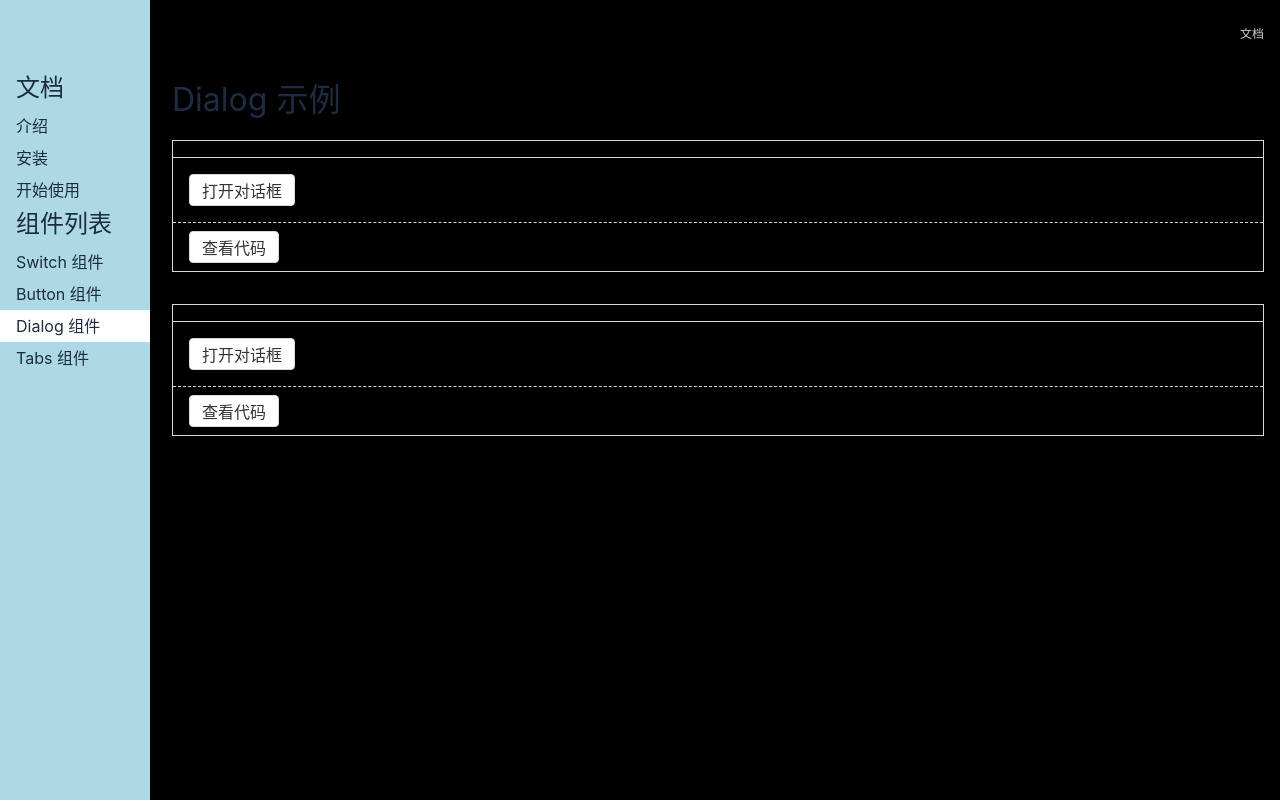
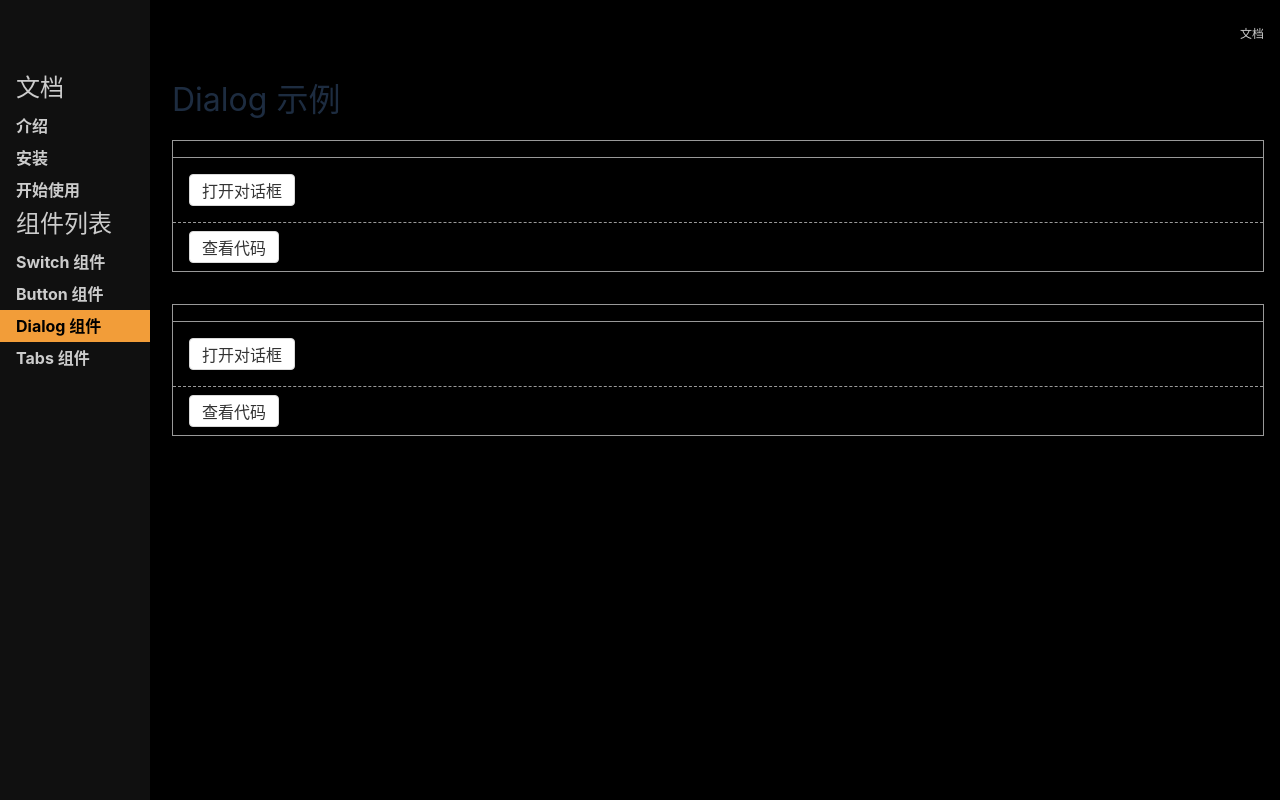
Before and after one commit to fishseven/Fish-UI, a Vue app in the folder fish-ui/: page /#/Doc/dialog in a window 1280 px wide. Built offline with nearby package versions, Linux system fonts and the light colour scheme.

Commit message:
初步改完

```diff
--- a/fish-ui/index.html
+++ b/fish-ui/index.html
@@ -6,7 +6,7 @@
   <meta name="viewport" content="width=device-width, initial-scale=1.0">
   <title>FishUI</title>
   <!-- <script src="//at.alicdn.com/t/font_2057051_9ta5kvxsl9d.js"></script> -->
-  <script src="//at.alicdn.com/t/font_2115164_3b6usgvsi9e.js"></script>
+  <script src="//at.alicdn.com/t/font_2115164_85s6ieq9rwl.js"></script>
 </head>
 <body>
   <div id="app"></div>
--- a/fish-ui/src/components/Demo.vue
+++ b/fish-ui/src/components/Demo.vue
@@ -50,7 +50,7 @@ export default {
 </script>
 
 <style lang="scss" scoped>
-$border-color: #d9d9d9;
+$border-color: #999;
 
 .demo {
     border: 1px solid $border-color;
--- a/fish-ui/src/components/SwitchDemo.vue
+++ b/fish-ui/src/components/SwitchDemo.vue
@@ -31,7 +31,7 @@ export default {
 </script>
 
 <style lang="scss" scoped>
-$border-color: #d9d9d9;
+$border-color: #999;
 
 .demo {
     border: 1px solid $border-color;
--- a/fish-ui/src/components/Topnav.vue
+++ b/fish-ui/src/components/Topnav.vue
@@ -10,8 +10,9 @@
     </li>
 
     <svg v-if="toggleMenuButtonVisible" class="toggleAside" @click="toggleMenu">
-        <use xlink:href="#icon-menu"></use>
+        <use xlink:href="#icon-menup"></use>
     </svg>
+
 </div>
 </template>
 
@@ -86,6 +87,7 @@ li {
     }
 
     >.toggleAside {
+        color: orange;
         width: 32px;
         height: 32px;
         // background: red;
--- a/fish-ui/src/lib/Button.vue
+++ b/fish-ui/src/lib/Button.vue
@@ -57,7 +57,7 @@ export default {
 $h: 32px;
 $border-color: #d9d9d9;
 $color: #333;
-$blue: #40a9ff;
+$blue: #f29d39;
 $radius: 4px;
 $red: red;
 $grey: grey;
--- a/fish-ui/src/lib/Switch.vue
+++ b/fish-ui/src/lib/Switch.vue
@@ -48,7 +48,7 @@ $h2: $h - 4px;
     }
 
     &.fish-checked {
-        background: #1890ff;
+        background: #f29d39;
 
         >span {
             left: calc(100% - #{$h2} - 2px);
--- a/fish-ui/src/lib/Tabs.vue
+++ b/fish-ui/src/lib/Tabs.vue
@@ -86,7 +86,7 @@ export default {
 </script>
 
 <style lang="scss">
-$blue: #40a9ff;
+$blue: #f29d39;
 $color: #333;
 $border-color: #d9d9d9;
 
--- a/fish-ui/src/views/Doc.vue
+++ b/fish-ui/src/views/Doc.vue
@@ -99,7 +99,7 @@ $aside-index : 10;
 }
 
 aside {
-    background: lightblue;
+    background: #101010;
     width: 150px;
     padding: 16px 0;
     position: fixed;
@@ -108,6 +108,8 @@ aside {
     padding-top: 70px;
     height: 100%;
     z-index: $aside-index;
+    color: #ccc;
+    font-weight: 700;
 
     >h2 {
         margin-bottom: 4px;
@@ -123,7 +125,8 @@ aside {
             }
 
             .router-link-active {
-                background: white;
+                background: #f29d39;
+                color: black;
             }
         }
     }
```
